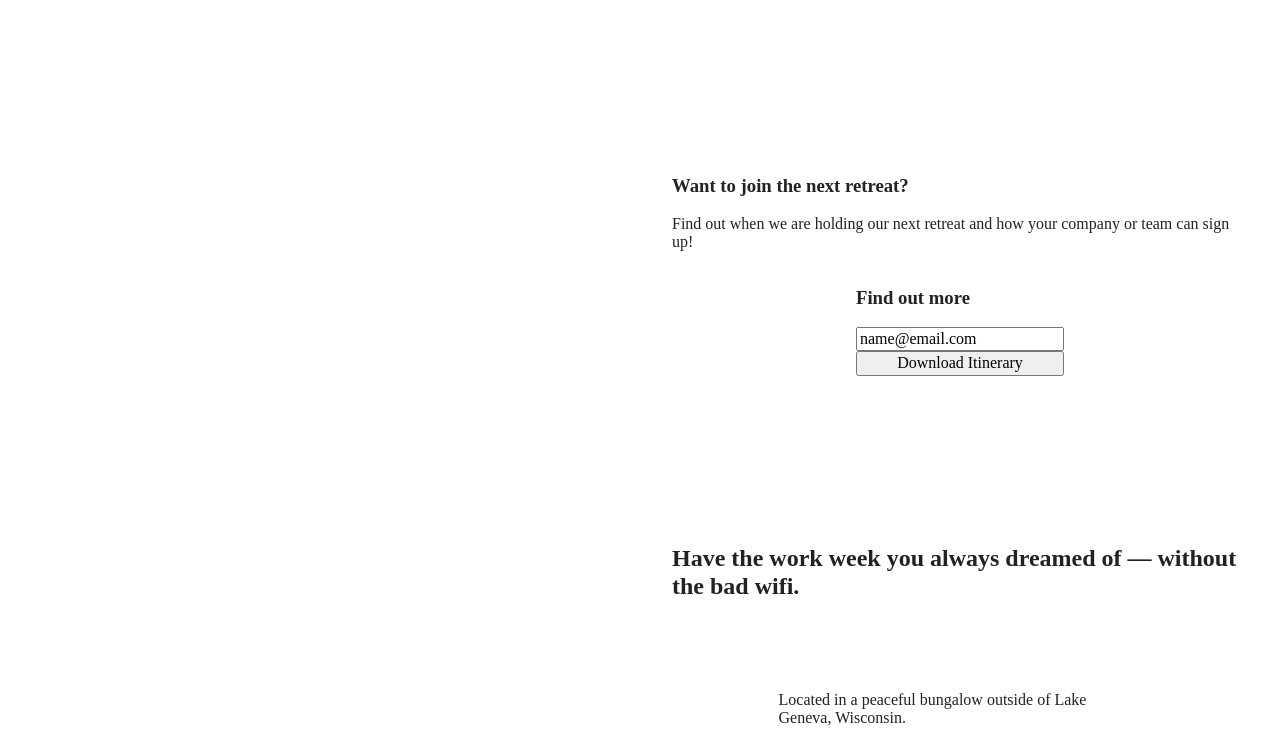
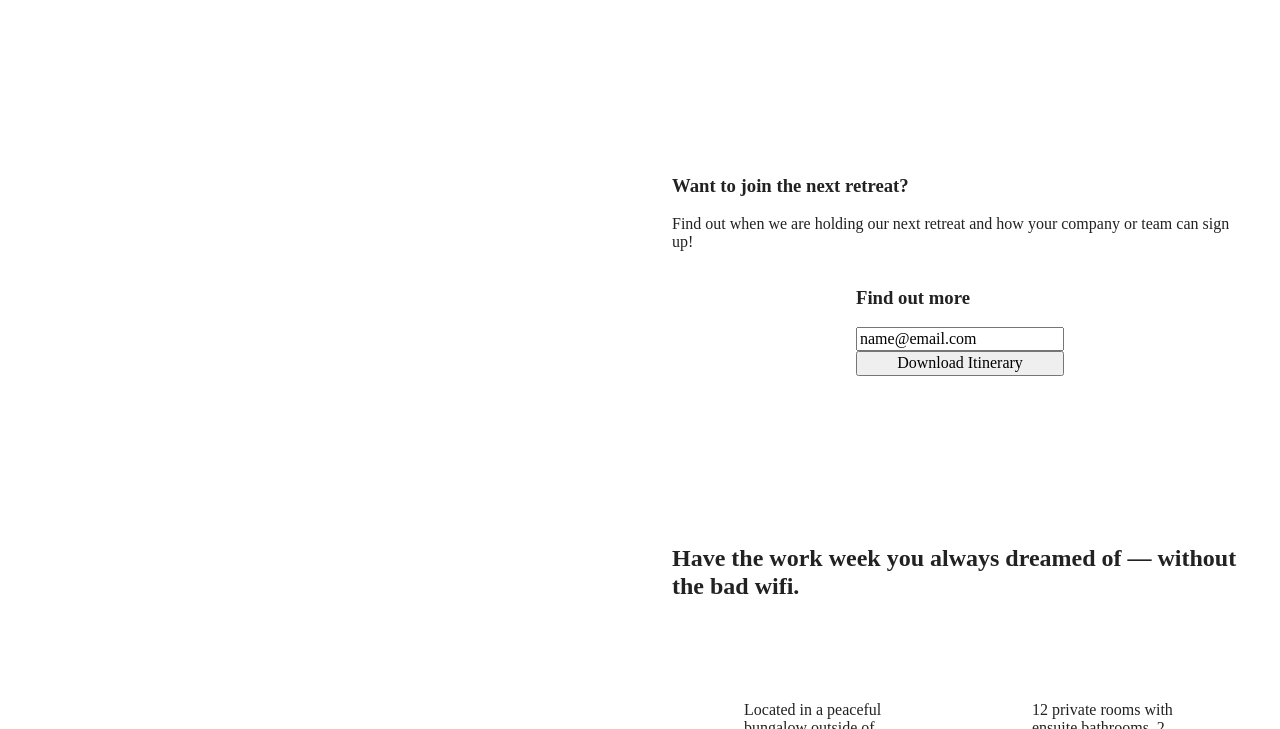
Before and after one commit to AshleyBlair/unplugged, a website built with Parcel: page index.html in a window 1280 px wide. Shown: the part 192-921 px from the top of the page. Built offline with nearby package versions, Linux system fonts and the light colour scheme; files whose address does not match are found by name.

Commit message:
Mobile CSS fixes

```diff
--- a/css/main.css
+++ b/css/main.css
@@ -246,6 +246,8 @@ aside {
 }
 
 .features p {
+  display: flex;
+  flex-direction: column;
   margin: 0;
 }
 
@@ -443,10 +445,15 @@ aside {
   /* Features */
 
   .features article {
+    width: 50%;
+    display: flex;
+    flex-wrap: wrap;
+    padding: 10px 0;
   }
 
   .features .features-item-description {
-    width: ;
+    width: 50%;
+    display: flex;
   }
 
   /* Reviews */
```
